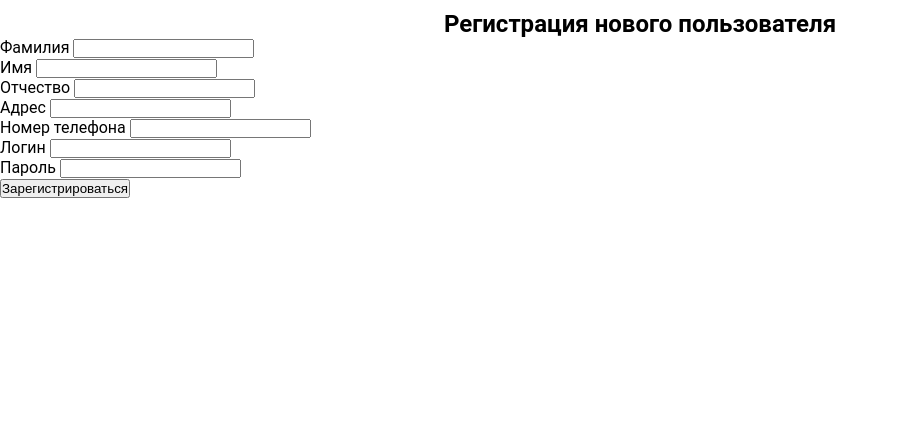
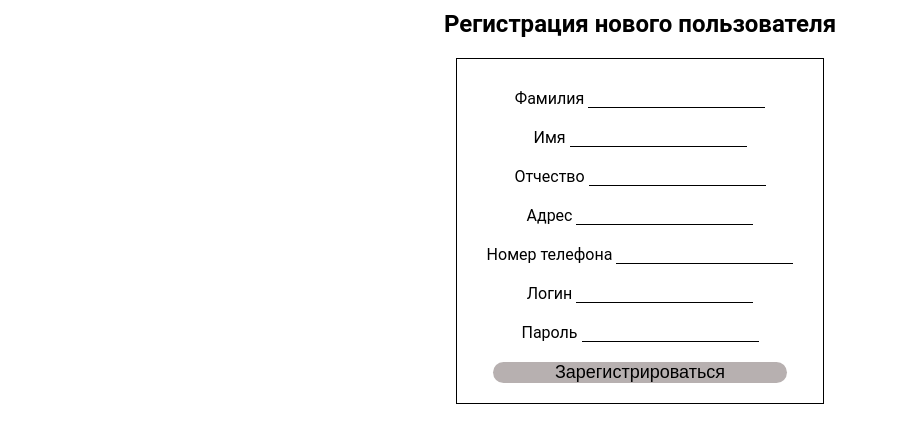
Before and after one commit to z1dos/progect-pncc, a PHP site: template views/site/signup.php in a window 1280 px wide. Shown: the part 100-543 px from the top of the page, without its empty margins (0-898 px from the left). Run offline with PHP 8.4, Linux system fonts and the light colour scheme; the template is opened without the code that fills it, so the values that code supplies are empty.

Commit message:
Добавление стилей

```diff
--- a/public/static/style/style.css
+++ b/public/static/style/style.css
@@ -92,12 +92,13 @@ h2 {
     margin: 20px 0px 20px 0px;
 }
 
-.view-showUsers-forAdmin > div > p{
+.view-showUsers-forAdmin > div > p {
     display: flex;
     justify-content: center;
     flex-grow: 1;
     width: 10%;
 }
+
 .view-showUsers-forAdmin > a {
     height: 40px;
     display: flex;
@@ -150,7 +151,7 @@ h2 {
     padding: 5px 10px 5px 10px;
 }
 
-.view-profile > div > p{
+.view-profile > div > p {
     display: flex;
     justify-content: center;
     flex-grow: 1;
@@ -163,4 +164,40 @@ h2 {
     flex-grow: 1;
     width: 10%;
 }
+
 /*end for profile*/
+
+/*for form*/
+.view-form {
+    display: flex;
+    justify-content: center;
+    margin-top: 20px;
+}
+.view-form > form {
+    padding: 20px;
+    display: flex;
+    flex-direction: column;
+    align-items: center;
+    justify-content: center;
+    border: 1px solid black;
+}
+
+.view-form > form > p {
+    margin: 10px;
+}
+
+.view-form > form > p > input {
+    border: none;
+    border-bottom: 1px solid black;
+}
+
+.view-form > form > button {
+    background-color: #b7b0b0;
+    border-radius: 1em;
+    width: 90%;
+    margin-top: 10px;
+    font-size: 18px;
+    border: none;
+}
+
+/*end form*/
--- a/views/site/addBook.php
+++ b/views/site/addBook.php
@@ -1,5 +1,6 @@
 <h2>Добавление новой книги</h2>
 <h3><?= $message ?? ''; ?></h3>
+<div class="view-form">
     <form method="post">
         <p>Автор <input type="text" name="author"></p>
         <p>Название <input type="text" name="title"></p>
@@ -9,3 +10,4 @@
         <p>Цена <input type="text" name="price"></p>
         <button>Добаить</button>
     </form>
+</div>
--- a/views/site/addInLibraryCard.php
+++ b/views/site/addInLibraryCard.php
@@ -1,6 +1,7 @@
 <h2>Добавление в чититательский билет</h2>
 <h3><?= $message ?? ''; ?></h3>
 
+<div class="view-form">
     <form method="post">
         <p>Логин пользователя <select name="id_reader">
                 <?php
@@ -20,3 +21,4 @@
         <p>Дата сдачи <input type="date" name="delivery_date"></p>
         <button>Добаить</button>
     </form>
+</div>
--- a/views/site/login.php
+++ b/views/site/login.php
@@ -2,12 +2,14 @@
 <h3><?= $message ?? ''; ?></h3>
 
 <h3><?= app()->auth->user()->name ?? ''; ?></h3>
+<div class="view-form">
 <?php
 if (!app()->auth::check()):
     ?>
     <form method="post">
-        <label>Логин <input type="text" name="login"></label>
-        <label>Пароль <input type="password" name="password"></label>
+        <p>Логин <input type="text" name="login"></p>
+        <p>Пароль <input type="password" name="password"></p>
         <button>Войти</button>
     </form>
+</div>
 <?php endif;
--- a/views/site/profile.php
+++ b/views/site/profile.php
@@ -7,7 +7,7 @@
         <p>Дата сдачи </p>
         <p>Сдано </p>
         <?php
-        if (app()->auth::user()->isAdmin()){
+        if (app()->auth::user()->isAdmin()) {
             echo '<p>Поменять </p>';
         }
         ?>
@@ -29,8 +29,9 @@
                 '<option>Да</option> ' .
                 '</select>' .
                 '<button>Поменять</button>' .
-                '</form>' . '</div>';
+                '</form>';
         }
+        echo '</div>';
     }
     ?>
 </div>
--- a/views/site/signup.php
+++ b/views/site/signup.php
@@ -1,5 +1,6 @@
 <h2>Регистрация нового пользователя</h2>
 <h3><?= $messageAddBook ?? ''; ?></h3>
+<div class="view-form">
     <form method="post">
         <p>Фамилия <input type="text" name="surname"></p>
         <p>Имя <input type="text" name="name"></p>
@@ -10,3 +11,4 @@
         <p>Пароль <input type="password" name="password"></p>
         <button>Зарегистрироваться</button>
     </form>
+</div>
```
Lines whose indentation alone changed are shown as unchanged.
